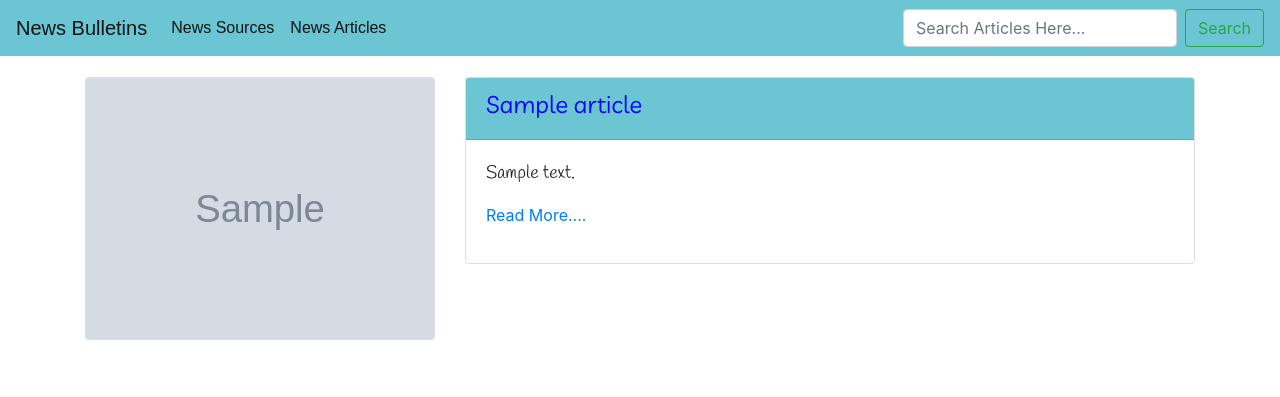
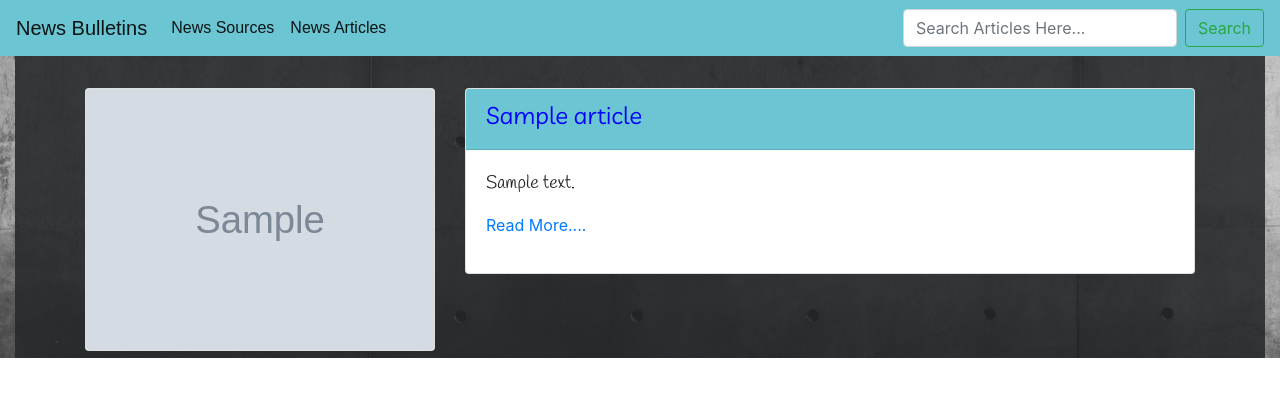
Before and after one commit to Owiti-Charles/News_Bulletins, a Python web app: template app/templates/sourcearticles.html in a window 1280 px wide. Shown: the top 397 px of the page. Run offline with Jinja, Linux system fonts and the light colour scheme; the template is opened without the code that fills it: most values are stand-ins (such as "Sample title", 1, 10 or a date in 2020); grey boxes marked "Sample" are stand-in pictures; some libraries are stand-ins or nearby versions; some web fonts are replaced.

Commit message:
Add background image to sources articles.html

```diff
--- a/app/templates/base.html
+++ b/app/templates/base.html
@@ -14,7 +14,6 @@
 
         <link href="https://fonts.googleapis.com/css?family=ABeeZee|Chilanka|Handlee|Livvic|Source+Code+Pro&display=swap" rel="stylesheet">
         <link rel="stylesheet" href="https://maxcdn.bootstrapcdn.com/bootstrap/4.0.0/css/bootstrap.min.css" integrity="sha384-Gn5384xqQ1aoWXA+058RXPxPg6fy4IWvTNh0E263XmFcJlSAwiGgFAW/dAiS6JXm" crossorigin="anonymous">
-        <link rel="stylesheet" href="{{url_for('static',filename='css/styles.css')}}">
     {% endblock %}
 </head>
 <body>
@@ -26,6 +25,8 @@
     {% endblock %}
 
     {% block content %}
+
+
     {% endblock %}
 
     {% block scripts %}
--- a/app/templates/news_macros.html
+++ b/app/templates/news_macros.html
@@ -27,7 +27,7 @@
                     <h4>{{article.title}}</h4>
                 </div>
                 <div class="card-body">
-                    <img src="{{article.urlToImage}}" alt="{{article.title}}" class="card-img">
+                    <img src="{{article.urlToImage}}" alt="{{article.title }}" class="card-img">
                     <hr>
                     <p class="desc">
                         {{article.description}}
@@ -56,7 +56,7 @@
             </div>
             <div class="col-sm-8">
                 <div class="card info">
-                    <div class="card-header title"><h4>{{art.title}}</h4> </div>
+                    <div class="card-header title"><h4>{{art.title | truncate(58)}}</h4> </div>
                     <div class="card-body">
                         <p class="desc">{{art.description}}</p>
                         <p><a href="{{art.url}}">Read More....</a></p>
--- a/app/templates/sourcearticles.html
+++ b/app/templates/sourcearticles.html
@@ -1,16 +1,21 @@
 {% extends 'base.html'%}
 {% import 'news_macros.html' as macro %}
 
-<div class="container">
+{% block styles%}
+
+{{ super() }}
+<link rel="stylesheet" href="{{url_for('static',filename='css/styles.css')}}">
+
+{% endblock %}
 
 
-    {% block styles%}
+{% block content %}
 
-    {{ super() }}
-    <link rel="stylesheet" href="{{url_for('static',filename='css/styles.css')}}">
+    <div class="container-fluid" id="allsources">
+        <div class="overlay">
+            {{ macro.display_Source_articles(articles)}}
+        </div>
 
-    {% endblock %}
-{% block content %}
-    {{ macro.display_Source_articles(articles)}}
+    </div>
+
 {% endblock %}
-</div>
```
